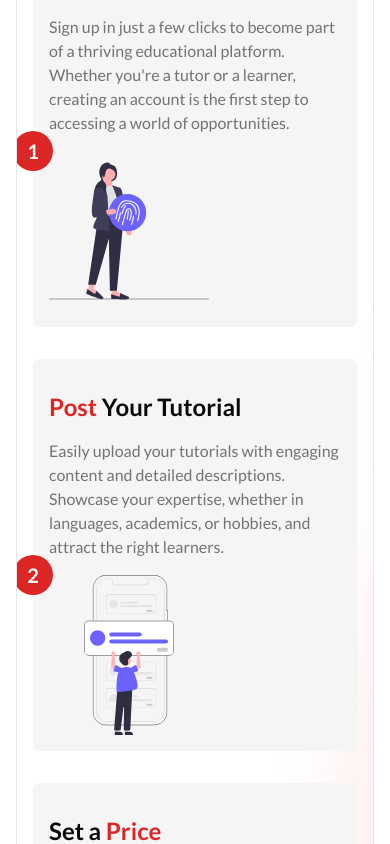
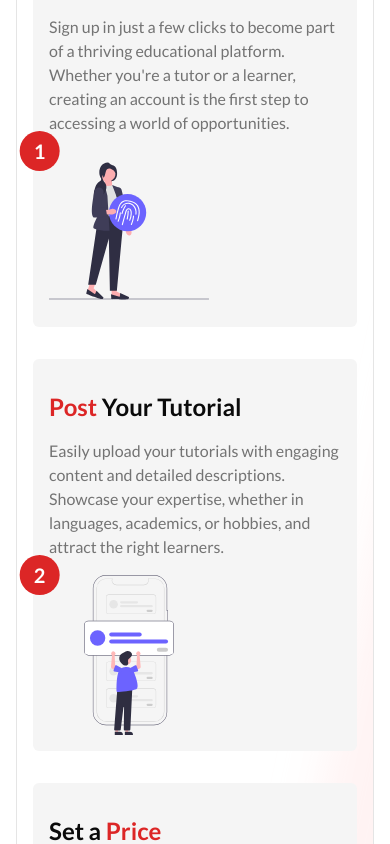
Before and after one commit to FollowNaim/LearnMate, a React (Vite) app: page / in a window 390 px wide. Shown: the part 3360-4204 px from the top of the page. Built offline with nearby package versions, Linux system fonts and the light colour scheme; no server answers.

Commit message:
feat: minor ui updates
Signed-off-by: FollowNaim <naimxf@gmail.com>

```diff
--- a/src/components/home/how-it-works/SingleCard.jsx
+++ b/src/components/home/how-it-works/SingleCard.jsx
@@ -11,7 +11,7 @@
       {title}
       <p className="text-muted-foreground">{subtitle}</p>
       <img className="w-40 h-40 mt-4" src={img} alt="" />
-      <div className="absolute left-0 top-1/2 -translate-x-1/2">
+      <div className="absolute left-0 top-1/2 -translate-x-1/3 lg:-translate-x-1/2">
         <p className="w-10 h-10 flex justify-center items-center text-white font-bold text-xl rounded-full bg-red-600">
           {count}
         </p>
```
